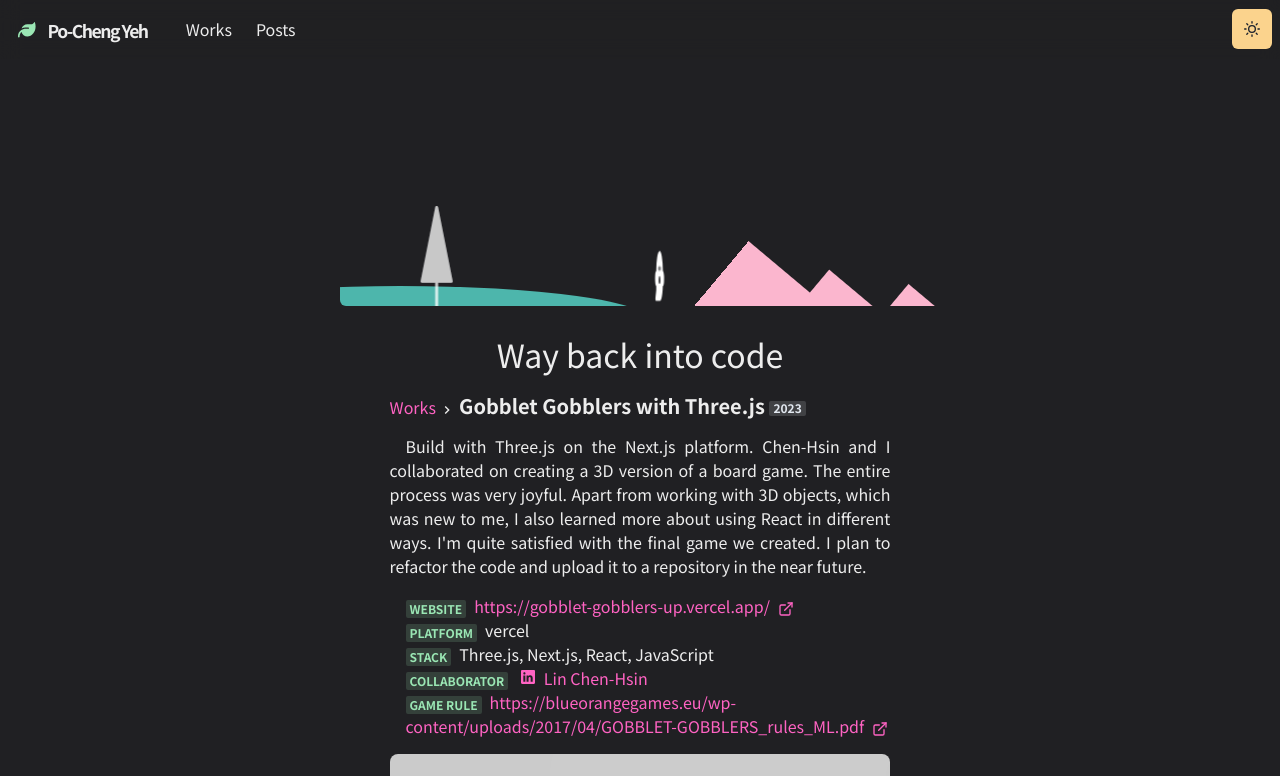
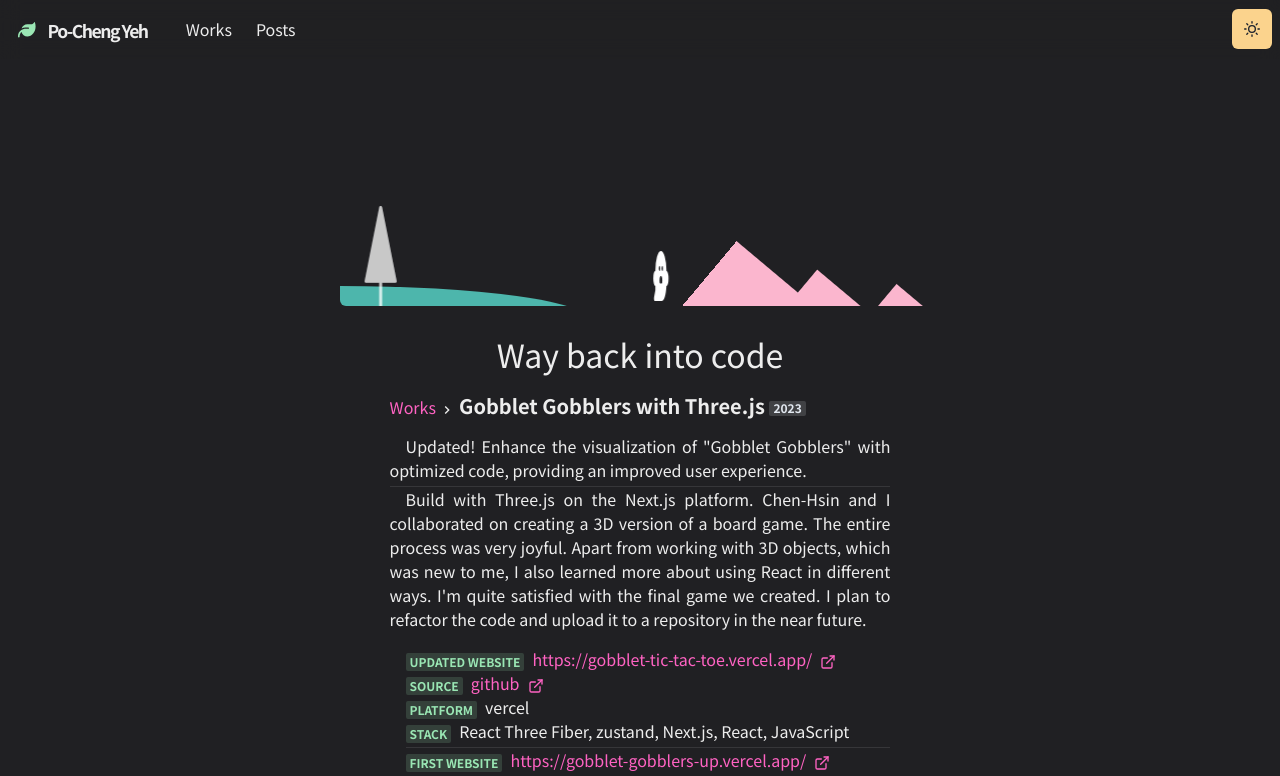
Before and after one commit to blp100/Po-Cheng-Yeh-Site, a Next.js app: page /works/gobblers in a window 1280 px wide. Shown: the top 776 px of the page. Built offline with nearby package versions, Linux system fonts and the light colour scheme.

Commit message:
feat: update new gobblers version in work page

```diff
--- a/pages/works/gobblers.js
+++ b/pages/works/gobblers.js
@@ -1,4 +1,12 @@
-import { Container, Badge, Link, List, ListItem, Icon } from "@chakra-ui/react";
+import {
+  Container,
+  Badge,
+  Link,
+  List,
+  ListItem,
+  Icon,
+  Divider,
+} from "@chakra-ui/react";
 import { ExternalLinkIcon } from "@chakra-ui/icons";
 import { Meta, Title, WorkImage } from "../../components/work";
 import P from "../../components/paragraph";
@@ -13,6 +21,11 @@
           Gobblet Gobblers with Three.js <Badge>2023</Badge>
         </Title>
         <P>
+          Updated! Enhance the visualization of "Gobblet Gobblers" with
+          optimized code, providing an improved user experience.
+        </P>
+          <Divider mt={1} />
+        <P>
           Build with Three.js on the Next.js platform. Chen-Hsin and I
           collaborated on creating a 3D version of a board game. The entire
           process was very joyful. Apart from working with 3D objects, which was
@@ -22,7 +35,36 @@
         </P>
         <List ml={4} my={4}>
           <ListItem>
-            <Meta>Website</Meta>
+            <Meta>Updated Website</Meta>
+            <Link
+              target="_blank"
+              href="https://gobblet-tic-tac-toe.vercel.app/"
+            >
+              https://gobblet-tic-tac-toe.vercel.app/
+              <ExternalLinkIcon ml={2} />
+            </Link>
+          </ListItem>
+          <ListItem>
+            <Meta>Source</Meta>
+            <Link
+              target="_blank"
+              href="https://github.com/blp100/gobblet-tic-tac-toe"
+            >
+              github
+              <ExternalLinkIcon ml={2} />
+            </Link>
+          </ListItem>
+          <ListItem>
+            <Meta>Platform</Meta>
+            <span>vercel</span>
+          </ListItem>
+          <ListItem>
+            <Meta>Stack</Meta>
+            <span>React Three Fiber, zustand, Next.js, React, JavaScript</span>
+          </ListItem>
+          <Divider mt={1} />
+          <ListItem>
+            <Meta>First Website</Meta>
             <Link
               target="_blank"
               href="https://gobblet-gobblers-up.vercel.app/"
@@ -37,7 +79,6 @@
           </ListItem>
           <ListItem>
             <Meta>Stack</Meta>
-
             <span>Three.js, Next.js, React, JavaScript</span>
           </ListItem>
           <ListItem>
@@ -58,6 +99,7 @@
             </Link>
           </ListItem>
         </List>
+        <WorkImage src="/images/works/gobblers-03.png" />
         <WorkImage src="/images/works/gobblers-01.png" />
         <WorkImage src="/images/works/gobblers-02.png" />
       </Container>
```
Also changed, not shown: public/images/works/gobblers-03.png (added), public/images/works/gobblers-thumbnail.png.
